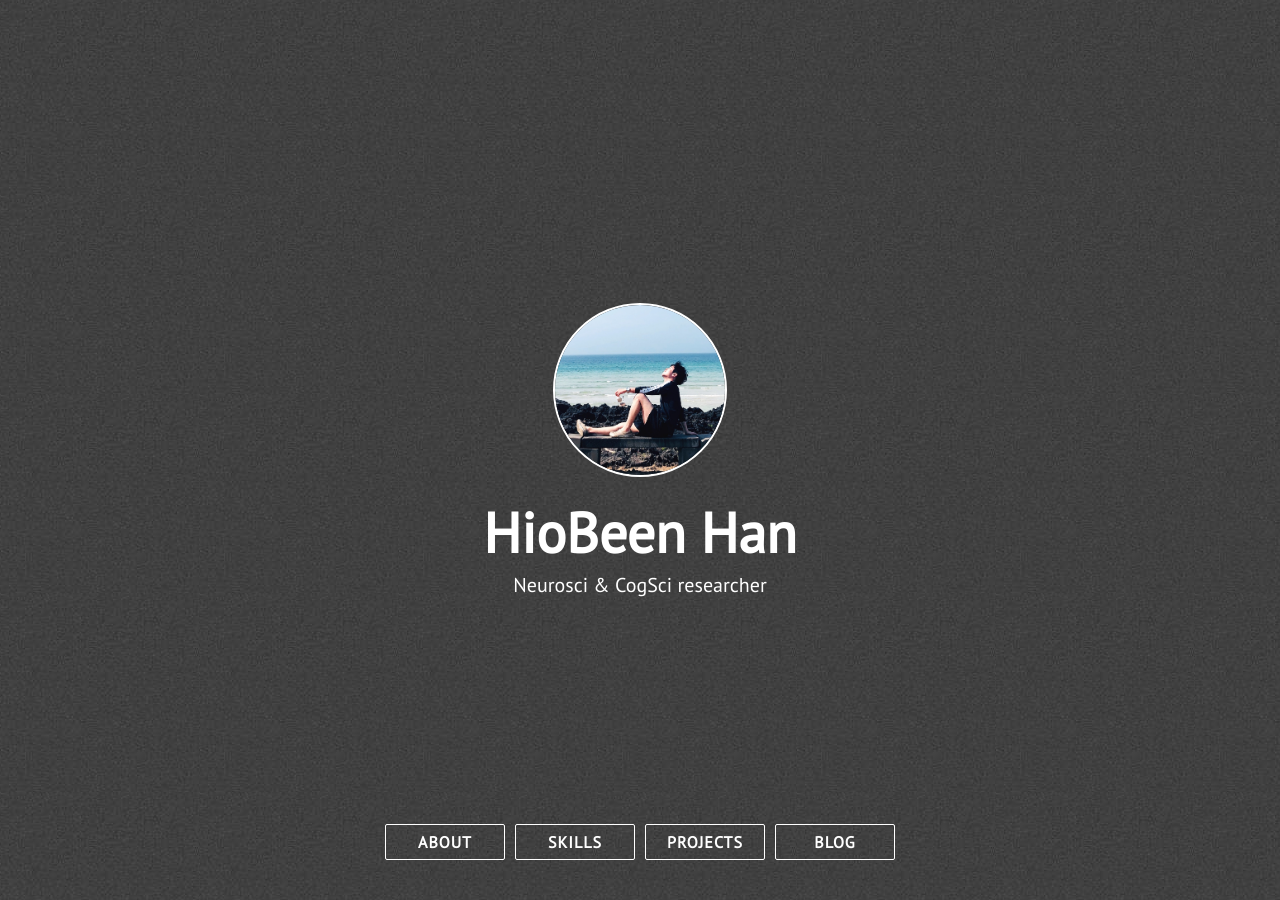
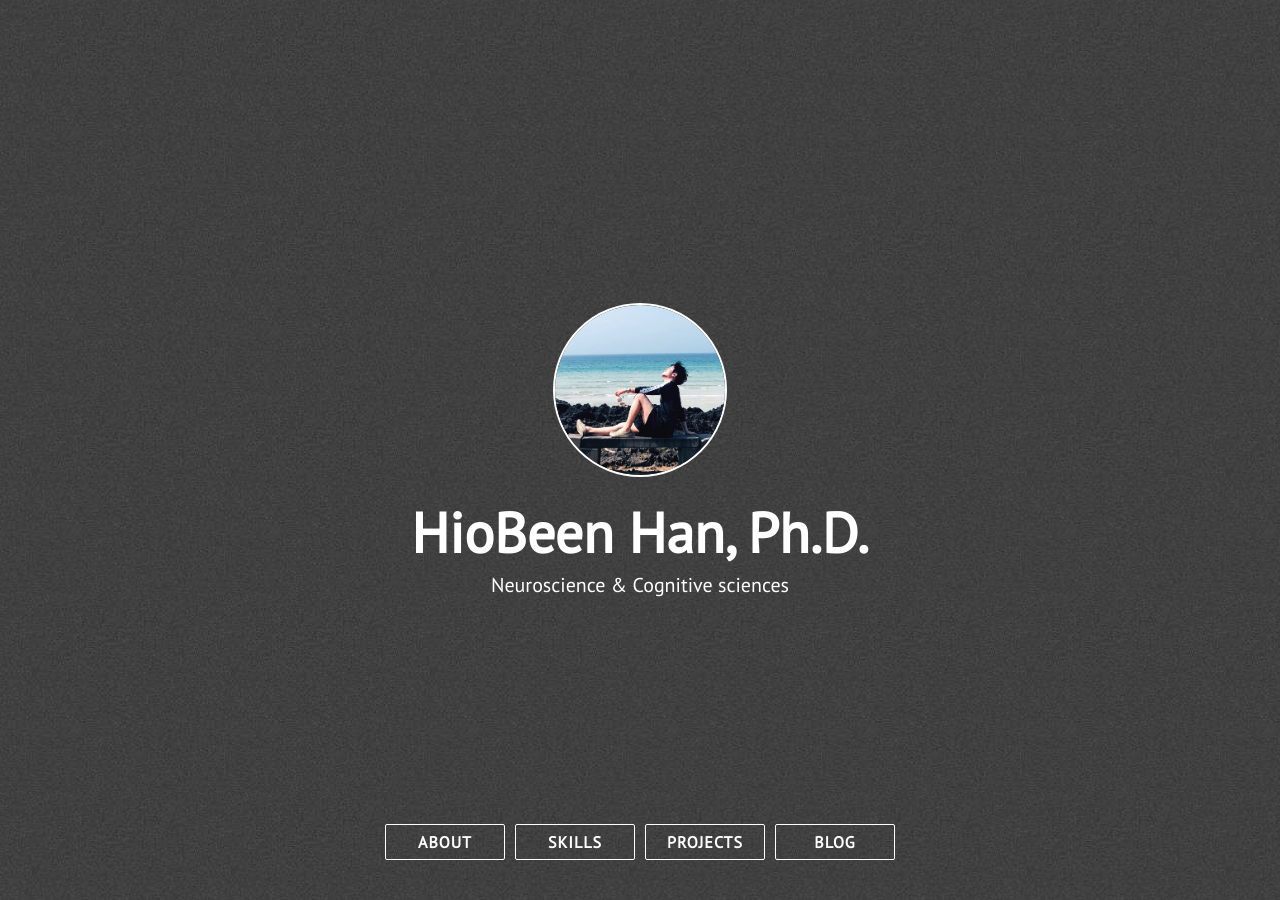
Before and after one commit to HioBeen-Han/hiobeen-han.github.io, a Jekyll site: the page built from index.html, in a window 1280 px wide and 900 px high. Built offline with Jekyll 4.4.1, drawn with Linux system fonts in a browser that asks for light colours; nearby versions of some CDN libraries; some of the changed text lies outside the part shown.

```diff
--- a/_config.yml
+++ b/_config.yml
@@ -1,5 +1,5 @@
-title: HioBeen Han
-description: Neurosci & CogSci researcher
+title: HioBeen Han, Ph.D.
+description: Neuroscience & Cognitive sciences
 site_title: 'hiobeen_han@github_blog'
 
 # Build settings
```
